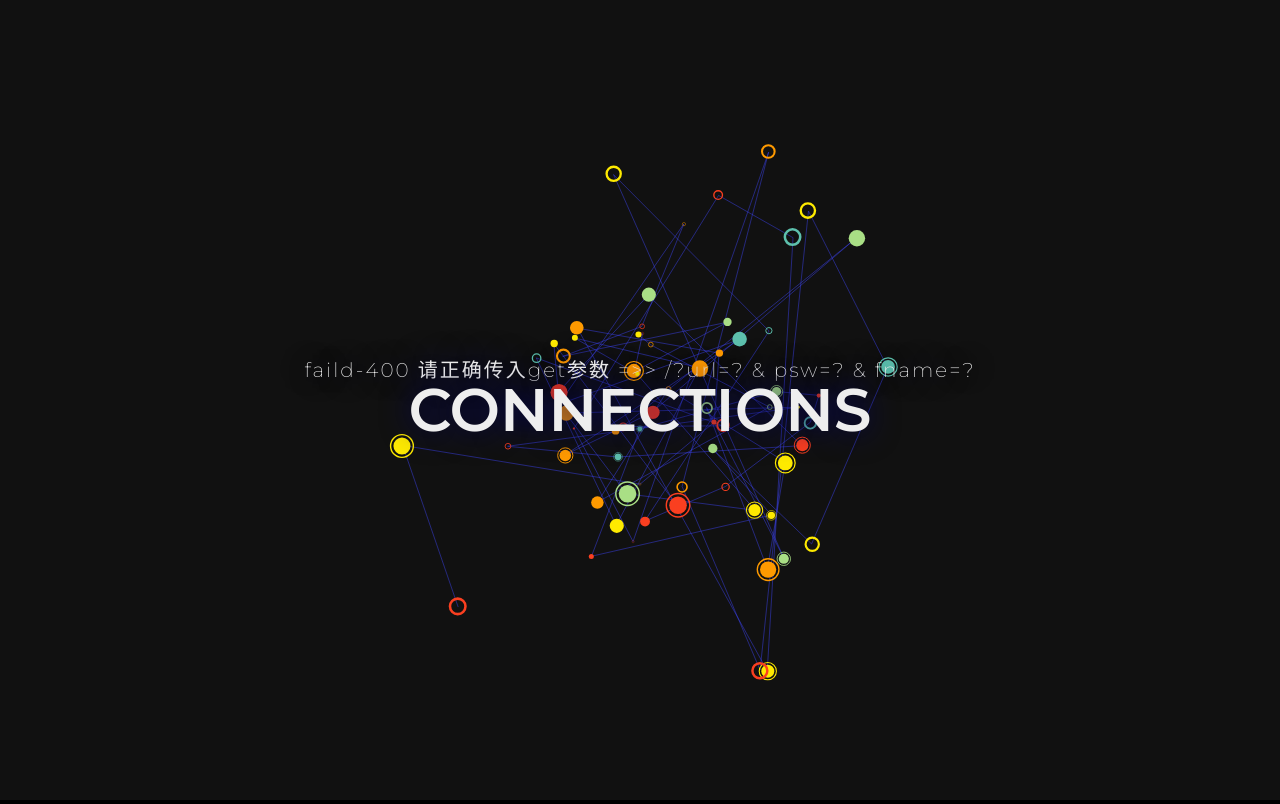
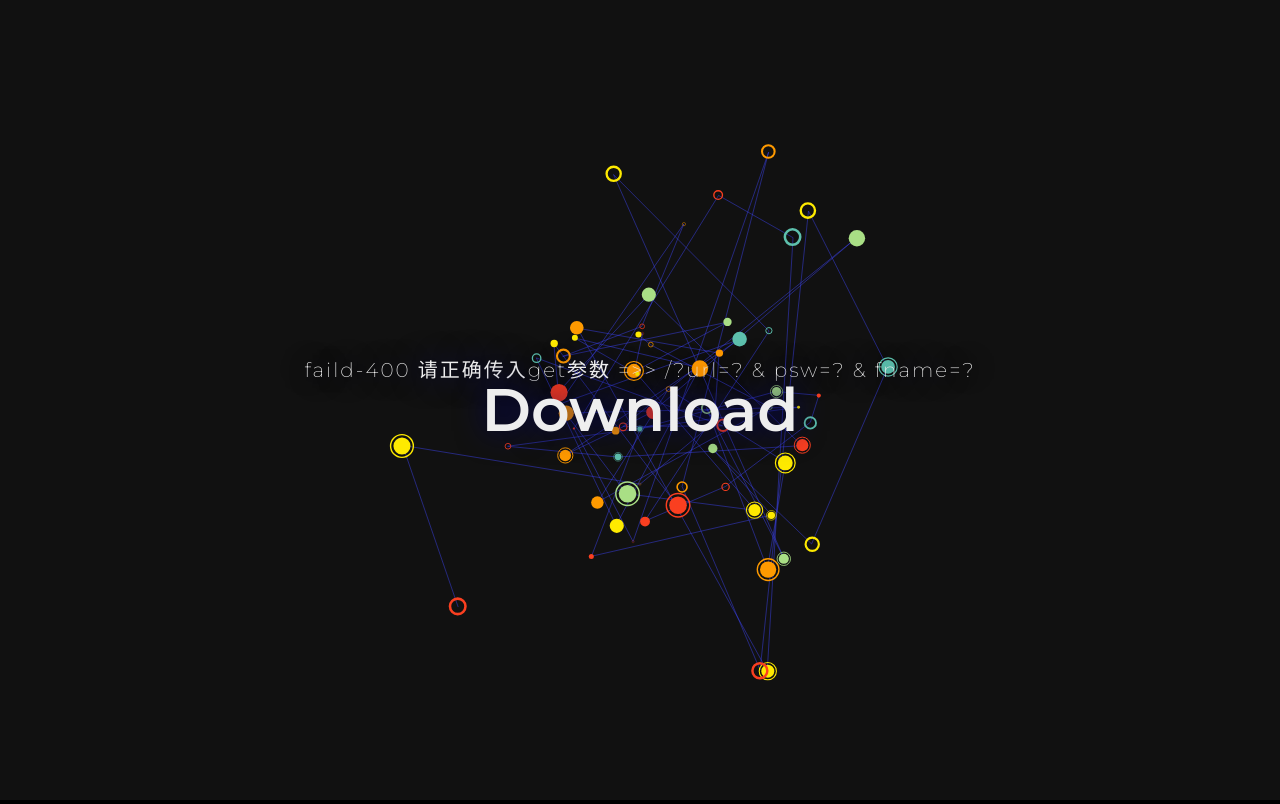
Before and after one commit to MouseCN/Lanzou_api, a Django app: page / in a window 1280 px wide. Run offline with Django 4.2, Linux system fonts and the light colour scheme.

Commit message:
Update Lanzou_api.html

```diff
--- a/Lanzou_api/templates/Lanzou_api.html
+++ b/Lanzou_api/templates/Lanzou_api.html
@@ -78,7 +78,8 @@
 <body>
 <div class="title">
     <h3>{{download_url}}</h3>
-    <h1>CONNECTIONS</h1>
+    <h3> </h3>
+    <h1>Download</h1>
 </div><script>
 let max_particles    = 100;
 let particles        = [];
```
